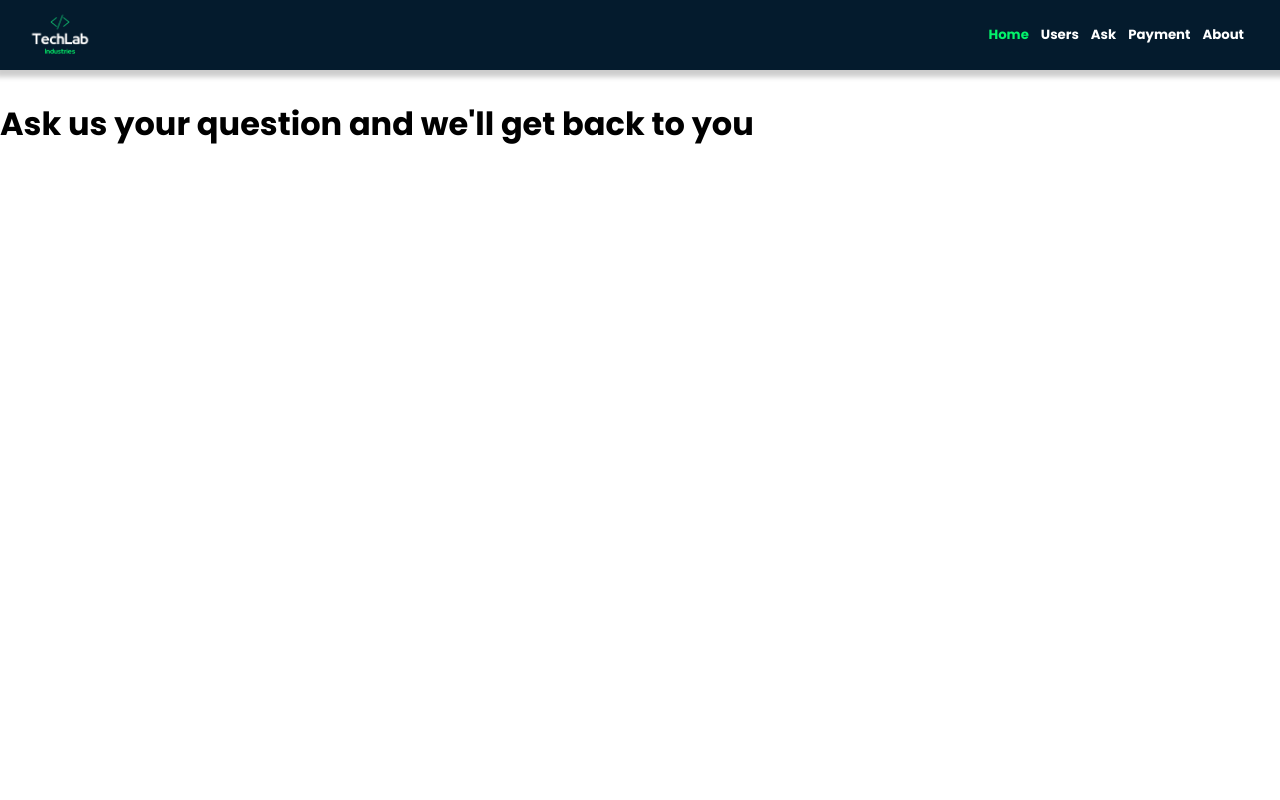
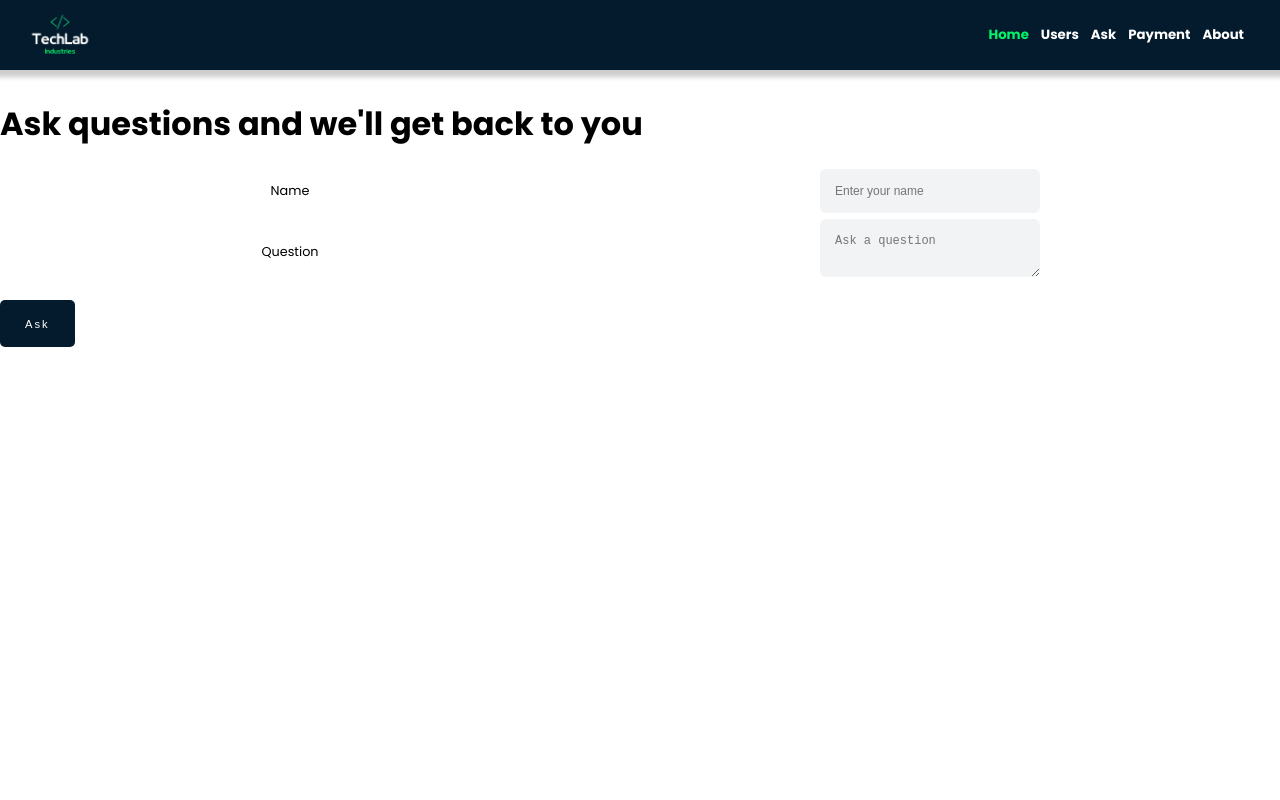
Before and after one commit to Dhannyphantom/learn-programming, a Next.js app: page /ask in a window 1280 px wide. Shown: the top 800 px of the page. Built offline with nearby package versions, Linux system fonts and the light colour scheme.

Commit message:
Basic Layout of the Ask page is done

```diff
--- a/components/Input/Input.js
+++ b/components/Input/Input.js
@@ -1,7 +1,7 @@
 import styles from "./Input.module.css";
 import { FontAwesomeIcon } from "@fortawesome/react-fontawesome";
 
-const normalTypes = ["text", "password", "email"];
+const normalTypes = ["text", "password", "email", "number"];
 
 export default function Input({
   title,
@@ -25,7 +25,16 @@ export default function Input({
           <p className={styles.title}>{title}</p>
         </div>
         <div className={styles.inputContainer}>
-          {normalTypes.includes(type) ? (
+          {type === "textarea" ? (
+            <textarea
+              placeholder="Ask a question"
+              onBlur={onBlur}
+              onChange={onChangeInput}
+              value={value ?? ""}
+              name={name}
+              className={styles.input}
+            ></textarea>
+          ) : normalTypes.includes(type) ? (
             <input
               type={type}
               onBlur={onBlur}
--- a/pages/ask.js
+++ b/pages/ask.js
@@ -1,5 +1,40 @@
+import { useState } from "react";
+import Button from "../components/Button/Button";
+import Input from "../components/Input/Input";
+
 function AskPage() {
-  return <h1>Ask us your question and {"we'll"} get back to you</h1>;
+  const [question, setQuestion] = useState({ text: "", name: "" });
+
+  const onChangeText = (name, val) => {
+    setQuestion({
+      ...question,
+      [name]: val,
+    });
+  };
+
+  return (
+    <main>
+      <h1>Ask questions and {"we'll"} get back to you</h1>
+      <form>
+        <Input
+          title="Name"
+          onChangeText={onChangeText}
+          value={question.name}
+          name="name"
+          placeholder="name"
+        />
+        <Input
+          title="Question"
+          name="text"
+          value={question.text}
+          onChangeText={onChangeText}
+          placeholder="question"
+          type="textarea"
+        />
+        <Button title="Ask" />
+      </form>
+    </main>
+  );
 }
 
 export default AskPage;
```
Also changed, not shown: components/Input/Input.module.css (indentation only).
